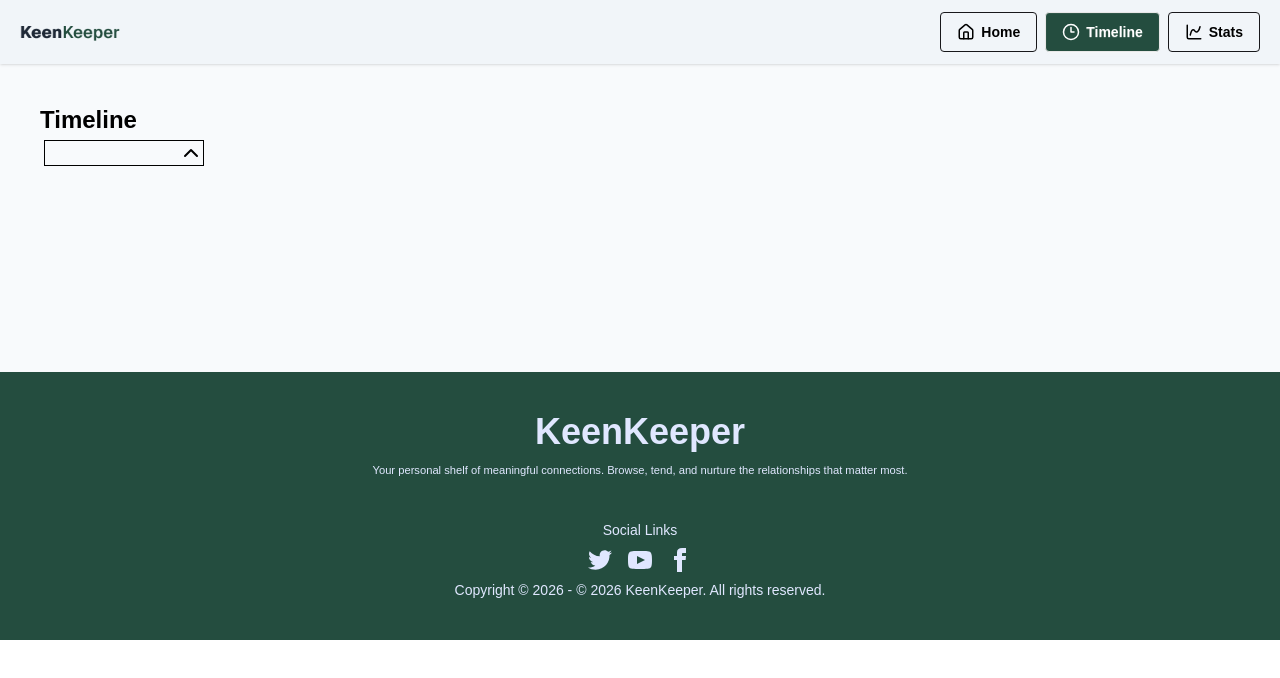
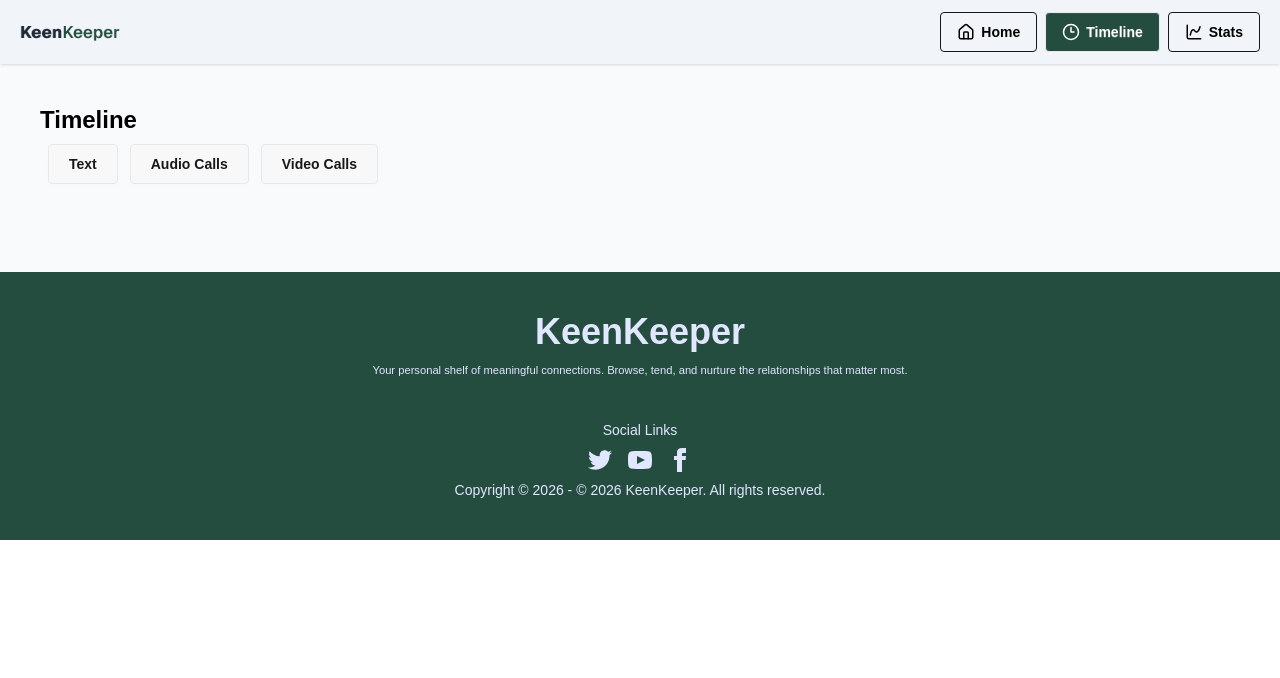
Before and after one commit to tareq-360/keen-keeper, a Next.js app: page /timeline in a window 1280 px wide. Shown: the top 678 px of the page. Built offline with nearby package versions, Linux system fonts and the light colour scheme.

Commit message:
timeline Section and context api and call,message,video sort done

```diff
--- /dev/null
+++ b/src/app/audioCalls/page.jsx
@@ -0,0 +1,36 @@
+'use client'
+import { useGlobalContext } from "@/context/GlobalContext";
+import { ArrowRight, ChevronDown, ChevronUp, MessageSquare, Phone, Video } from "lucide-react";
+import Link from "next/link";
+const AudioCalls = () => {
+    const {timelineData}=useGlobalContext();
+    const allCallLogs = timelineData.filter(item => item.action === "Call");
+    const sortedCallLogs = allCallLogs.sort((a, b) => Date.parse(b.fullTime) - Date.parse(a.fullTime));
+    // console.log(timelineData);
+    return (
+        <div className=" max-w-7xl h-full text-black">
+            <div className="flex p-10">
+                <h1 className="text-2xl font-bold">All Audio Call List </h1>
+                <Link href="/timeline"><button className="btn btn-primary px-10 mx-10">Back <ArrowRight /></button></Link>
+            </div>
+            <div className=" p-5 space-y-3">
+
+                {/* icon */}
+                {sortedCallLogs.map(data =>
+
+                    <div className=" bg-[#ffffff] rounded-md p-3" key={data.id}>
+                        <div className="flex gap-2">
+                            {data.action === "Call" ? <Phone /> : data.action === "Video Call" ? <Video></Video> : <MessageSquare></MessageSquare>}
+                            <p>{data.action} <span className="text-sm">With {data.name}r</span></p>
+                        </div>
+                        <small><span className=" text-orange-400">{data.date}</span> {data.time}</small>
+                    </div>
+                )}
+
+            </div>
+
+        </div>
+    );
+};
+
+export default AudioCalls;
--- a/src/app/cardDetails/page.jsx
+++ b/src/app/cardDetails/page.jsx
@@ -5,9 +5,11 @@ import { useDebugValue, useState } from "react";
 import { toast } from "react-toastify";
 import { ToastContainer } from 'react-toastify';
 import 'react-toastify/dist/ReactToastify.css';
+import { useGlobalContext } from "@/context/GlobalContext";
 import Timeline from "../timeline/page";
 
 const CardDetails = ({ detail }) => {
+    const { checkIn } = useGlobalContext();
     if (!detail) {
         return <div className="p-10 text-center">Loading details...</div>;
     }
@@ -22,26 +24,28 @@ const CardDetails = ({ detail }) => {
     }
     // date time
     // const [checkInLog, setCheckInLog] = useState([]);
-    const checkIn = (actionType, nm) => {
-        const newDateTime = new Date();
-        const newDate = {
-            id: Date.now(),
-            name: nm,
-            action: actionType,
-            time: newDateTime.toLocaleTimeString(),
-            date: newDateTime.toLocaleDateString(),
-            fullTime: newDateTime.toISOString(),
-        }
-        const prevData=localStorage.getItem("timeLineData");
-        const currentData= prevData? JSON.parse(prevData) : [];
-        const updatedValue = ([...currentData, newDate]);
-        localStorage.setItem("timeLineData", JSON.stringify(updatedValue))
-        // setCheckInLog(updatedValue)
-        // const len = updatedValue.length;
-        //  console.log("State- ", updatedValue.length);
+    // const checkIn = (actionType, nm) => {
+    //     const newDateTime = new Date();
+    //     const newDate = {
+    //         id: Date.now(),
+    //         name: nm,
+    //         action: actionType,
+    //         time: newDateTime.toLocaleTimeString(),
+    //         date: newDateTime.toLocaleDateString(),
+    //         fullTime: newDateTime.toISOString(),
+    //     }
+    //     const prevData=localStorage.getItem("timeLineData");
+    //     const currentData= prevData? JSON.parse(prevData) : [];
+    //     const updatedValue = ([...currentData, newDate]);
+    //     localStorage.setItem("timeLineData", JSON.stringify(updatedValue))
+    //     // setCheckInLog(updatedValue)
+    //     // const len = updatedValue.length;
+    //     //  console.log("State- ", updatedValue.length);
 
-    }
-//    console.log(localStorage.getItem("timeLineData"));
+    // }
+    //    console.log(localStorage.getItem("timeLineData"));
+
+
     return (
 
         <div className=" flex flex-wrap justify-center py-10 bg-[#F8FAFC] text-black items-center ">
--- a/src/app/layout.js
+++ b/src/app/layout.js
@@ -3,6 +3,7 @@ import "./globals.css";
 import Navbar from "./navbar/page";
 import Hero from "./hero/page";
 import Footer from "./footer/page";
+import { AppProvider } from "@/context/GlobalContext";
 
 const geistSans = Geist({
   variable: "--font-geist-sans",
@@ -26,11 +27,14 @@ export default function RootLayout({ children }) {
       className={`${geistSans.variable} ${geistMono.variable} h-full antialiased`}
     >
       <body className="min-h-full flex flex-col">
-        <Navbar></Navbar>
-        {/* <Hero></Hero> */}
-        {children}
-        <Footer></Footer>
-        </body>
+        <AppProvider>
+          <Navbar></Navbar>
+          {/* <Hero></Hero> */}
+          {children}
+          <Footer></Footer>
+        </AppProvider>
+      </body>
+
     </html>
   );
 }
--- /dev/null
+++ b/src/app/messagePage/page.jsx
@@ -0,0 +1,38 @@
+'use client'
+import { ArrowRight, ChevronDown, ChevronUp, MessageSquare, Phone, Video } from "lucide-react";
+import { useGlobalContext } from "@/context/GlobalContext";
+import Link from "next/link";
+const SortedText = () => {
+    const { timelineData } = useGlobalContext();
+    // sortedTextLogs.map(data =>console.log(data))
+    const allTextLogs = timelineData.filter(item => item.action === "Text");
+    const sortedTextLogs = allTextLogs.sort((a, b) => Date.parse(b.fullTime) - Date.parse(a.fullTime));
+    // console.log("Output " ,timelineData);
+    return (
+        <div className=" max-w-7xl h-full text-black">
+
+            <div className="flex p-10">
+                <h1 className="text-2xl font-bold">All Message List </h1>
+                <Link href="/timeline"><button className="btn btn-primary px-10 mx-10">Back <ArrowRight /></button></Link>
+            </div>
+            <div className=" p-5 space-y-3">
+
+                {/* icon */}
+                {sortedTextLogs.map(data =>
+
+                    <div className=" bg-[#ffffff] rounded-md p-3" key={data.id}>
+                        <div className="flex gap-2">
+                            {data.action === "Call" ? <Phone /> : data.action === "Video Call" ? <Video></Video> : <MessageSquare></MessageSquare>}
+                            <p>{data.action} <span className="text-sm">With {data.name}r</span></p>
+                        </div>
+                        <small><span className=" text-orange-400">{data.date}</span> {data.time}</small>
+                    </div>
+                )}
+
+            </div>
+
+        </div>
+    );
+};
+
+export default SortedText;
--- a/src/app/navbar/page.jsx
+++ b/src/app/navbar/page.jsx
@@ -14,7 +14,7 @@ const Navbar = () => {
     <nav className="navbar shadow-sm px-5 bg-slate-100 relative z-50">
       {/* Brand Logo */}
       <div className="navbar-start">
-        <Image src="/assets/logo.png" alt="Logo" width={100} height={50} priority />
+        <Image src="/assets/logo.png" alt="Logo" width={100} height={20}  />
       </div>
 
       {/* Desktop Navigation */}
--- a/src/app/timeline/page.jsx
+++ b/src/app/timeline/page.jsx
@@ -1,46 +1,37 @@
 'use client'
 import { ChevronDown, ChevronUp, MessageSquare, Phone, Video } from "lucide-react";
 import { useState, useEffect } from "react";
+import Link from "next/link";
+import SortedText from "../messagePage/page";
+import { useGlobalContext } from "@/context/GlobalContext";
 
 const Timeline = () => {
     const [isOpen, setIsOpen] = useState(false);
     const [mounted, setMounted] = useState(false);
+    const { timelineData } = useGlobalContext();
 
-    const [timelineData, setTimelineData] = useState([])
-        useEffect(() => {
-        setMounted(true); // কম্পোনেন্ট মাউন্ট হয়েছে তা সেট করা হলো
-        const timeline = localStorage.getItem("timeLineData");
-        if (timeline) {
-            setTimelineData(JSON.parse(timeline));
-        }
-    }, []);
+    const sortedTimelineData = timelineData.sort((a, b) => Date.parse(b.fullTime)-Date.parse(a.fullTime));
+    // console.log(sortedTextLogs);
 
-
-    // const timeline = localStorage.getItem("timeLineData")
-    // const timelinedata = JSON.parse(timeline);
-
-    if (!mounted) {
-        return <div className="max-w-7xl h-full bg-[#F8FAFC] px-10 py-10">Loading...</div>; // অথবা খালি div রাখতে পারেন
-    }
+    // console.log("TimelineData ", timelineData);
     return (
         <div className=" max-w-7xl h-full bg-[#F8FAFC] text-black px-10 py-10 ">
             <div >
                 <h1 className="text-2xl font-bold">Timeline</h1>
-                <div className="dropdown">
-
-                    <button onClick={() => setIsOpen(!isOpen)} tabIndex={0} className=" m-1 border w-40 flex justify-end" >{isOpen ? <ChevronDown /> : <ChevronUp />}</button>
-
-                    <ul tabIndex="-1" className="dropdown-content menu  rounded-box z-1 w-52 p-2 shadow-sm">
-                        <li><a>Text</a></li>
-                        <li><a>Call</a></li>
-                        <li><a>Video</a></li>
+                <div className="">
+                    <ul  className="flex gap-3 p-2">
+                        <li className="btn px-5 hover:text-green-500"><Link href="/messagePage">Text</Link></li>
+                        <li className="btn px-5 hover:text-green-500"><Link href="/audioCalls">Audio Calls</Link></li>
+                        <li className="btn px-5 hover:text-green-500"><Link href="/videoLoges">Video Calls</Link></li>
                     </ul>
                 </div>
             </div>
 
-            <div className=" p-5  mt-30 space-y-3">
+            <div className=" p-5 space-y-3">
+
                 {/* icon */}
-                {mounted && timelineData && timelineData.map(data =>
+                {sortedTimelineData.map(data =>
+
                     <div className=" bg-[#ffffff] rounded-md p-3" key={data.id}>
                         <div className="flex gap-2">
                             {data.action === "Call" ? <Phone /> : data.action === "Video Call" ? <Video></Video> : <MessageSquare></MessageSquare>}
--- /dev/null
+++ b/src/app/videoLoges/page.jsx
@@ -0,0 +1,37 @@
+'use client'
+import { useGlobalContext } from "@/context/GlobalContext";
+import { ArrowRight, ChevronDown, ChevronUp, MessageSquare, Phone, Video } from "lucide-react";
+import Link from "next/link";
+const VideoLogs = () => {
+    const { timelineData } = useGlobalContext();
+    const allVideoLogs = timelineData.filter(item => item.action === "Video Call");
+    const sortedVideoLogs = allVideoLogs.sort((a, b) => Date.parse(b.fullTime) - Date.parse(a.fullTime));
+    // console.log(sortedVideoLogs);
+    console.log(timelineData);
+    return (
+        <div className=" max-w-7xl h-full text-black">
+            <div className="flex p-10">
+                <h1 className="text-2xl font-bold ">All Video Call List </h1>
+                <Link href="/timeline"><button className="btn btn-primary px-10 mx-10">Back <ArrowRight /></button></Link>
+            </div>
+            <div className=" p-5 space-y-3">
+
+                {/* icon */}
+                {sortedVideoLogs.map(data =>
+
+                    <div className=" bg-[#ffffff] rounded-md p-3" key={data.id}>
+                        <div className="flex gap-2">
+                            {data.action === "Call" ? <Phone /> : data.action === "Video Call" ? <Video></Video> : <MessageSquare></MessageSquare>}
+                            <p>{data.action} <span className="text-sm">With {data.name}r</span></p>
+                        </div>
+                        <small><span className=" text-orange-400">{data.date}</span> {data.time}</small>
+                    </div>
+                )}
+
+            </div>
+
+        </div>
+    );
+};
+
+export default VideoLogs;
--- /dev/null
+++ b/src/context/GlobalContext.jsx
@@ -0,0 +1,46 @@
+'use client';
+import { createContext, useContext, useState, useEffect } from "react";
+
+const AppContext = createContext();
+
+export const AppProvider = ({ children }) => {
+    const [timelineData, setTimelineData] = useState([]);
+
+    // ব্রাউজারে প্রথমবার লোড হওয়ার সময় localStorage থেকে ডাটা নেওয়া
+    useEffect(() => {
+        const prevData = localStorage.getItem("timeLineData");
+        if (prevData) {
+            setTimelineData(JSON.parse(prevData));
+        }
+    }, []);
+
+    // আপনার checkIn ফাংশনটি এখন গ্লোবাল
+    const checkIn = (actionType, nm) => {
+        const newDateTime = new Date();
+        const newDate = {
+            id: Date.now(),
+            name: nm,
+            action: actionType,
+            time: newDateTime.toLocaleTimeString(),
+            date: newDateTime.toLocaleDateString(),
+            fullTime: newDateTime.toISOString(),
+        };
+
+        // ১. নতুন ডাটা সহ অ্যারে তৈরি
+        const updatedValue = [...timelineData, newDate];
+
+        // ২. গ্লোবাল স্টেট আপডেট (এর ফলে সব কম্পোনেন্ট সাথে সাথে আপডেট হবে)
+        setTimelineData(updatedValue);
+
+        // ৩. localStorage-এ সেভ করা
+        localStorage.setItem("timeLineData", JSON.stringify(updatedValue));
+    };
+
+    return (
+        <AppContext.Provider value={{ timelineData, setTimelineData, checkIn }}>
+            {children}
+        </AppContext.Provider>
+    );
+};
+
+export const useGlobalContext = () => useContext(AppContext);
```
